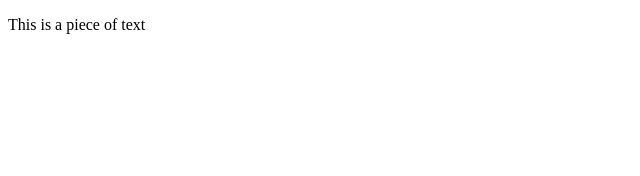
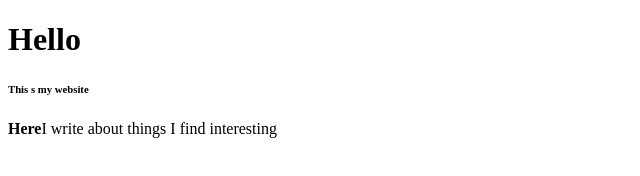
Before and after one commit to NikiPOU/lapio-website, a plain HTML site: page index.html in a window 1280 px wide. Shown: the whole page, without its empty margins (0-640 px from the left). Drawn offline with Linux system fonts and the light colour scheme.

Commit message:
Part 3, add second exercise

```diff
--- a/index.html
+++ b/index.html
@@ -6,10 +6,11 @@
   <meta charset="utf-8">
   <title>Lapio website</title>
 </head>
-
+<h1>Hello</h1>
+<h6>This s my website</h6>
 <body>
   <!--Do the exercises here-->
-<p>This is a piece of text</p>
+<p><strong>Here</strong>I write about things I find interesting</p>
 </body>
 
 </html>
```
